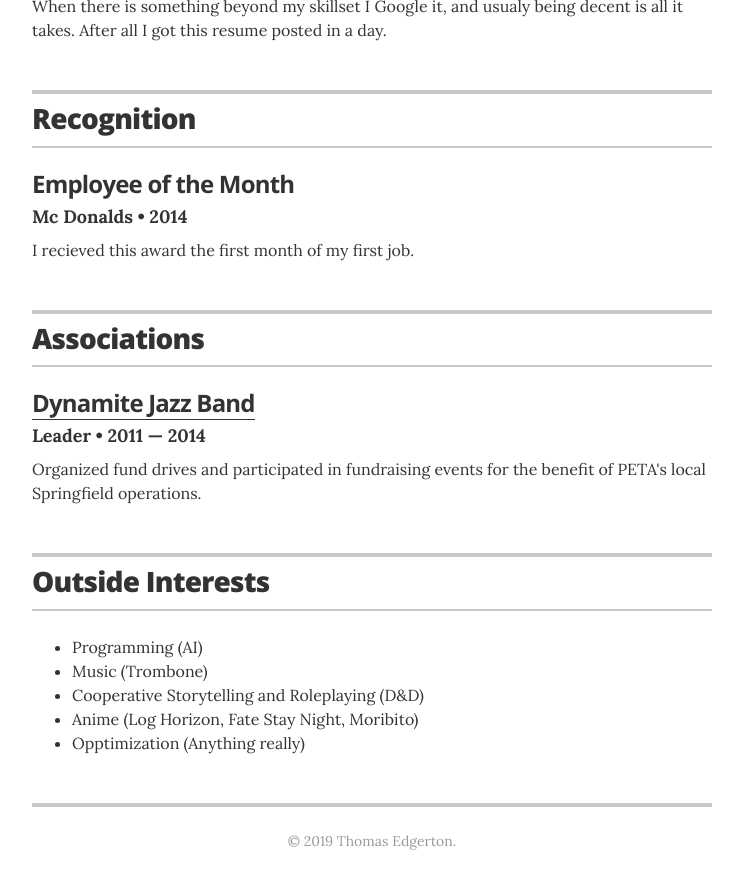
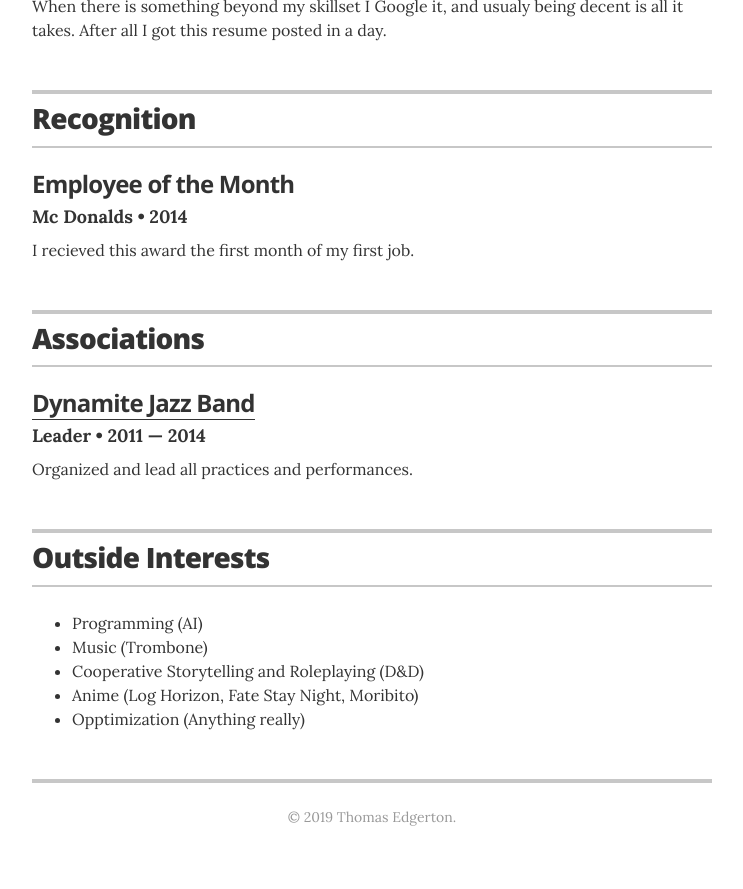
Before and after one commit to LogosWorks/LogosWorks.github.io, a Jekyll site: the page built from index.html, in a window 1280 px wide and 900 px high, scrolled down 2506 px. Shown: the top 889 px of the window, without its empty margins (268-1011 px from the left). Built offline with Jekyll 4.4.1, drawn with Linux system fonts in a browser that asks for light colours.

Commit message:
Update associations.yml

```diff
--- a/_data/associations.yml
+++ b/_data/associations.yml
@@ -5,4 +5,4 @@
   role: Leader
   year: 2011 &mdash; 2014
   url: https://youtu.be/4XXwfNjSdCU?t=22
-  summary: Organized fund drives and participated in fundraising events for the benefit of PETA's local Springfield operations.
+  summary: Organized and lead all practices and performances.
```
